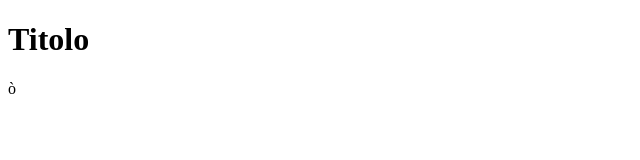
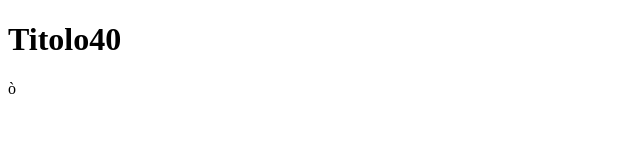
Before and after one commit to gogetato/test-NGW, a plain HTML site: page index.html in a window 1280 px wide. Shown: the full height of the page, 0-640 px from the left. Drawn offline with Linux system fonts and the light colour scheme.

Commit message:
Update index.html

```diff
--- a/index.html
+++ b/index.html
@@ -6,7 +6,7 @@
     <title>Document</title>
   </head>
   <body>
-    <h1>Titolo</h1>
+    <h1>Titolo40</h1>
   </body>
   ò
 </html>
```
